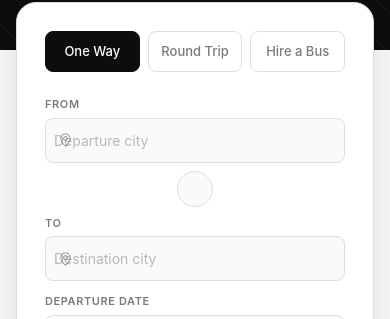
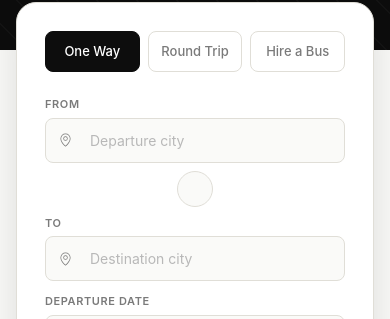
Before and after one commit to Faith-okereke/Swift-Ride-Bus, a React (Vite) app: page / in a window 390 px wide. Shown: the part 416-735 px from the top of the page. Built offline with nearby package versions, Linux system fonts and the light colour scheme; some icons are missing.

Commit message:
fix input

```diff
--- a/src/components/LocationInput.tsx
+++ b/src/components/LocationInput.tsx
@@ -75,7 +75,7 @@ export default function LocationInput({
           className="absolute left-3 top-1/2 -translate-y-1/2 text-[#7A7A7A] pointer-events-none shrink-0"
         />
         <span
-          className={`flex-1 truncate ${value ? "text-[#0D0D0D] pl-6" : "text-[#B8B8B8] pl-0"}`}
+          className={`flex-1 truncate ${value ? "text-[#0D0D0D] pl-6" : "text-[#B8B8B8] pl-9 lg:pl-0"}`}
         >
           {value || placeholder}
         </span>
```
